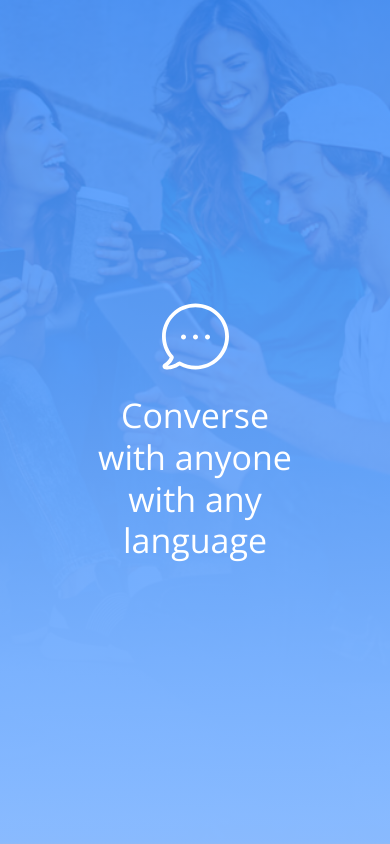
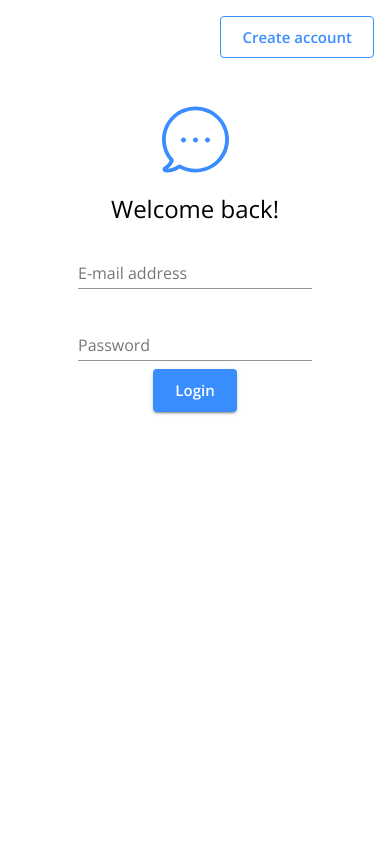
Before and after one commit to camba95/ko-hw-messenger-starter, a React (Create React App) app in the folder client/: page /login in a window 390 px wide. Shown: the top 844 px of the page. Built offline with nearby package versions, Linux system fonts and the light colour scheme; no server answers.

Commit message:
feat: final login design

```diff
--- /dev/null
+++ b/client/src/components/BubbleIcon.js
@@ -0,0 +1,47 @@
+import React from "react";
+
+const BubbleIcon = (props) => {
+  const fill = props.fill || "#FFFFFF";
+  return (
+    <svg
+      width="67px"
+      height="67px"
+      viewbox="0 0 67 67"
+      version="1.1"
+      xmlns="http://www.w3.org/2000/svg"
+    >
+      <g id="chat">
+        <path
+          d="M57.1688 9.66977C50.8366 3.43256 42.4361 0 33.4832 0C24.5302 0 16.1298 3.43256 9.79755 9.66977C-2.44191 21.7256 -3.29187 41.0233 7.68681 54.0419C6.61019 56.1767 4.88194 58.6605 2.31788 59.9023C1.08544 60.5023 0.391302 61.8 0.603792 63.1395C0.816283 64.4791 1.86457 65.5256 3.22451 65.7349C3.86198 65.8326 4.76861 65.9302 5.87356 65.9302C8.83426 65.9302 13.1974 65.2465 17.6597 62.0791C22.632 64.7163 28.0717 66 33.469 66C42.1386 66 50.7232 62.693 57.1829 56.3302C63.5152 50.093 67 41.8186 67 33C67 24.1814 63.501 15.907 57.1688 9.66977ZM54.4631 53.6651C44.901 63.0837 30.0975 64.9535 18.453 58.214C17.688 57.7674 16.7389 57.907 16.1298 58.507C16.0731 58.5349 16.0164 58.5767 15.9739 58.6186C12.1349 61.5488 8.36678 62.1628 5.87356 62.1628L5.85939 62.1628C8.7351 60.0977 10.5483 57.0279 11.6108 54.6419C11.7808 54.2372 11.8091 53.8186 11.71 53.4279C11.6675 53.0512 11.5116 52.6744 11.2425 52.3674C0.872947 40.8279 1.41126 23.2465 12.4891 12.3349C24.0627 0.934884 42.8894 0.934884 54.4489 12.3349C66.0367 23.7349 66.0367 42.2651 54.4631 53.6651Z"
+          transform="translate(0 0.5)"
+          id="Shape"
+          fill={fill}
+          stroke="none"
+        />
+        <path
+          d="M2.5 5C3.88071 5 5 3.88071 5 2.5C5 1.11929 3.88071 0 2.5 0C1.11929 0 0 1.11929 0 2.5C0 3.88071 1.11929 5 2.5 5Z"
+          transform="translate(31 31.5)"
+          id="Oval"
+          fill={fill}
+          stroke="none"
+        />
+        <path
+          d="M2.5 5C3.88071 5 5 3.88071 5 2.5C5 1.11929 3.88071 0 2.5 0C1.11929 0 0 1.11929 0 2.5C0 3.88071 1.11929 5 2.5 5Z"
+          transform="translate(43 31.5)"
+          id="Oval"
+          fill={fill}
+          stroke="none"
+        />
+        <path
+          d="M2.5 5C3.88071 5 5 3.88071 5 2.5C5 1.11929 3.88071 0 2.5 0C1.11929 0 0 1.11929 0 2.5C0 3.88071 1.11929 5 2.5 5Z"
+          transform="translate(19 31.5)"
+          id="Oval"
+          fill={fill}
+          stroke="none"
+        />
+      </g>
+    </svg>
+  );
+};
+
+export default BubbleIcon;
--- a/client/src/components/SideBanner/SideBanner.js
+++ b/client/src/components/SideBanner/SideBanner.js
@@ -2,9 +2,9 @@ import React from "react";
 import classNames from "classnames";
 import { Grid, Typography } from "@material-ui/core";
 import { makeStyles } from "@material-ui/core/styles";
+import useMediaQuery from '@material-ui/core/useMediaQuery';
 
-import { ReactComponent as BubbleIcon } from "../../assets/bubble.svg";
-
+import BubbleIcon from "../BubbleIcon";
 import sideBannerImg from "../../assets/bg-img.png"
 
 const useStyles = makeStyles({
@@ -30,6 +30,11 @@ const useStyles = makeStyles({
 const SideBanner = (props) => {
   const classes = useStyles();
   const { children } = props;
+
+  const smallScreen = useMediaQuery(theme => theme.breakpoints.down('sm'));
+  if (smallScreen) {
+    return children;
+  }
   return (
     <Grid
       container
--- a/client/src/pages/Login/Login.js
+++ b/client/src/pages/Login/Login.js
@@ -1,19 +1,47 @@
 import React from "react";
 import { Redirect, useHistory } from "react-router-dom";
 import { connect } from "react-redux";
+import { makeStyles, createStyles } from "@material-ui/core/styles";
 import {
   Grid,
   Box,
   Typography,
   Button
 } from "@material-ui/core";
+import useMediaQuery from '@material-ui/core/useMediaQuery';
 
 import LoginForm from "./LoginForm";
 import SideBanner from "../../components/SideBanner";
 import { login } from "../../store/utils/thunkCreators";
 
+import BubbleIcon from "../../components/BubbleIcon";
+
+const useStyles = makeStyles((theme) => createStyles({
+  root: {
+    display: "flex",
+    flex: 1,
+    flexDirection: "column",
+    alignItems: "flex-start",
+    justifyContent: "flex-start",
+    height: "100%"
+  },
+  formContainer: {
+    display: "flex",
+    flex: 1,
+    width: "60%",
+    margin: "0 auto",
+    marginTop: "10rem",
+    [theme.breakpoints.down('sm')]: {
+      marginTop: "2rem",
+    },
+  }
+}));
+
 const Login = (props) => {
+  const classes = useStyles();
   const history = useHistory();
+  const smallScreen = useMediaQuery(theme => theme.breakpoints.down('sm'));
+
   const { user, login } = props;
 
   if (user.id) {
@@ -22,12 +50,46 @@ const Login = (props) => {
 
   return (
     <SideBanner>
-      <Grid container direction="column" justify="flex-start" alignItems="stretch">
-        <Grid container item justify="flex-end" alignItems="center">
+      <Box className={classes.root}>
+        <Grid container justify="flex-end" alignItems="center">
+          {!smallScreen && (
             <Box m={2}>
               <Typography>Don't have an account?</Typography>
             </Box>
+          )}
           <Box m={2}>
+            {renderCreateAccountButton(smallScreen, history)}
+          </Box>
+        </Grid>
+        <Box className={classes.formContainer}>
+          <Grid container>
+            {smallScreen && (
+              <Box mx="auto" mb={2}>
+                <BubbleIcon fill="#3A8DFF" />
+              </Box>
+            )}
+            <LoginForm login={login} />
+          </Grid>
+        </Box>
+      </Box>
+    </SideBanner>
+  );
+};
+
+const renderCreateAccountButton = (smallScreen, history) => {
+  if (smallScreen) {
+    return (
+      <Button
+        size="large"
+        color="secondary"
+        variant="outlined"
+        onClick={() => history.push("/register")}
+      >
+        Create account
+      </Button>
+    );
+  }
+  return (
     <Button
       size="large"
       color="secondary"
@@ -36,17 +98,6 @@ const Login = (props) => {
     >
       Create account
     </Button>
-          </Box>
-        </Grid>
-        <Box height="100%" display="flex" flex="1">
-          <Grid container item justify="center" alignItems="center">
-            <Box width="60%">
-              <LoginForm login={login} />
-            </Box>
-          </Grid>
-        </Box>
-      </Grid>
-    </SideBanner>
   );
 };
 
--- a/client/src/pages/Login/LoginForm.js
+++ b/client/src/pages/Login/LoginForm.js
@@ -4,11 +4,13 @@ import {
   Button,
   FormControl,
   TextField,
-  Typography
+  Typography,
 } from "@material-ui/core";
+import useMediaQuery from '@material-ui/core/useMediaQuery';
 
 const LoginForm = (props) => {
   const { login } = props;
+  const smallScreen = useMediaQuery(theme => theme.breakpoints.down('sm'));
 
   const handleLogin = async (event) => {
     event.preventDefault();
@@ -19,9 +21,10 @@ const LoginForm = (props) => {
   };
 
   return (
+    <Grid item xs={12}>
       <form onSubmit={handleLogin}>
         <Grid>
-        <Typography variant="h5">Welcome back!</Typography>
+          {renderFormTitle(smallScreen)}
           <Grid>
             <FormControl
               fullWidth
@@ -64,7 +67,15 @@ const LoginForm = (props) => {
           </Grid>
         </Grid>
       </form>
+    </Grid>
   );
 };
 
+const renderFormTitle = (smallScreen) => {
+  if (smallScreen) {
+    return <Typography align="center" variant="h5">Welcome back!</Typography>;
+  }
+  return <Typography variant="h5">Welcome back!</Typography>;
+};
+
 export default LoginForm;
--- a/client/src/routes.js
+++ b/client/src/routes.js
@@ -46,7 +46,7 @@ const Routes = (props) => {
         <Route
           exact
           path="/"
-          render={(props) => (props.user?.id ? <Home /> : <Signup />)}
+          render={(props) => (props.user?.id ? <Home /> : <Login />)}
         />
         <Route path="/home" component={Home} />
       </Switch>
--- a/client/src/themes/theme.js
+++ b/client/src/themes/theme.js
@@ -19,6 +19,10 @@ export const theme = createMuiTheme({
     MuiButton: {
       containedSecondary: {
         color: "#3A8DFF"
+      },
+      outlinedSecondary: {
+        color: "#3A8DFF",
+        borderColor: "#3A8DFF",
       }
     }
   },
```
Lines whose indentation alone changed are shown as unchanged.
